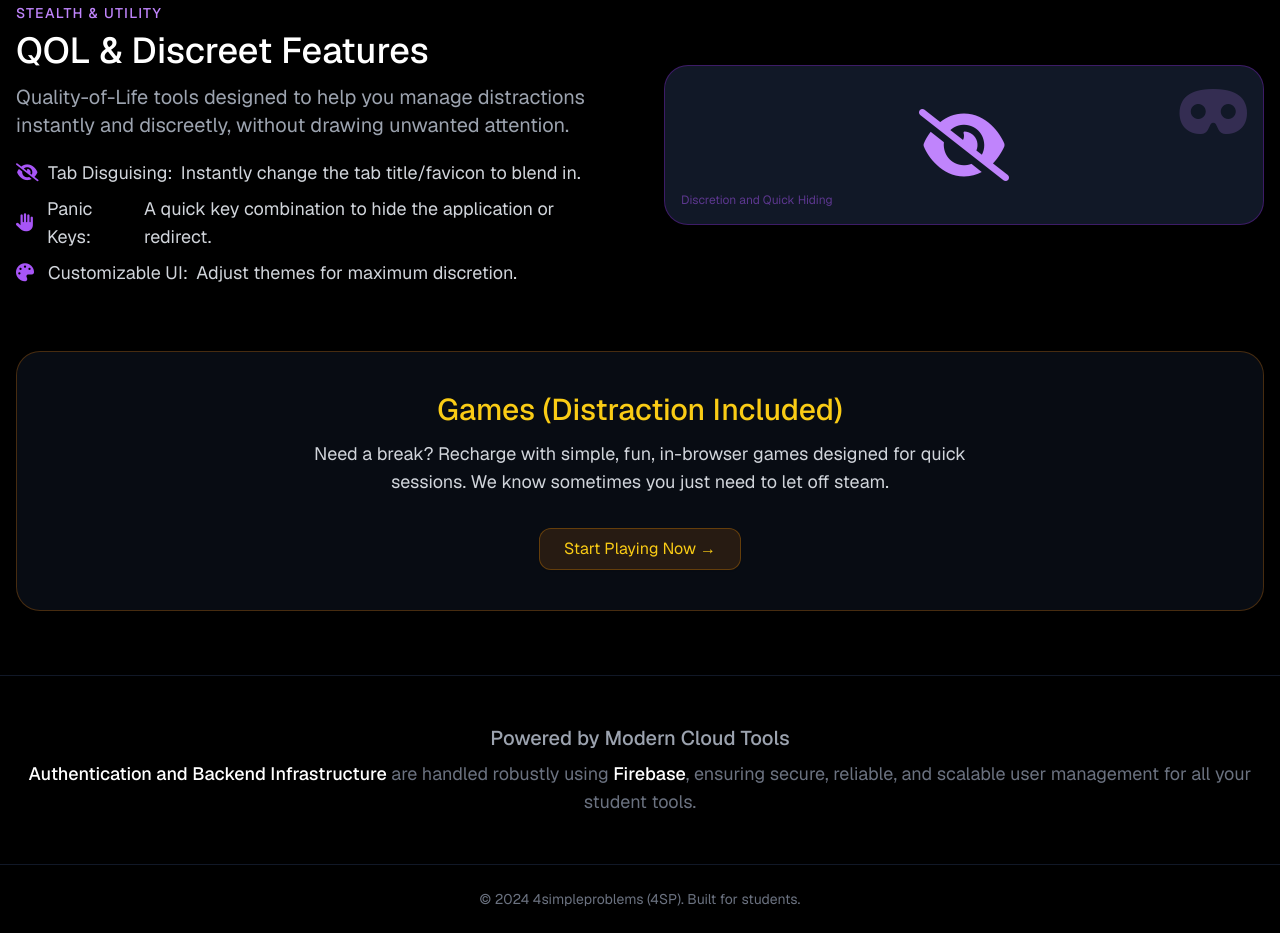
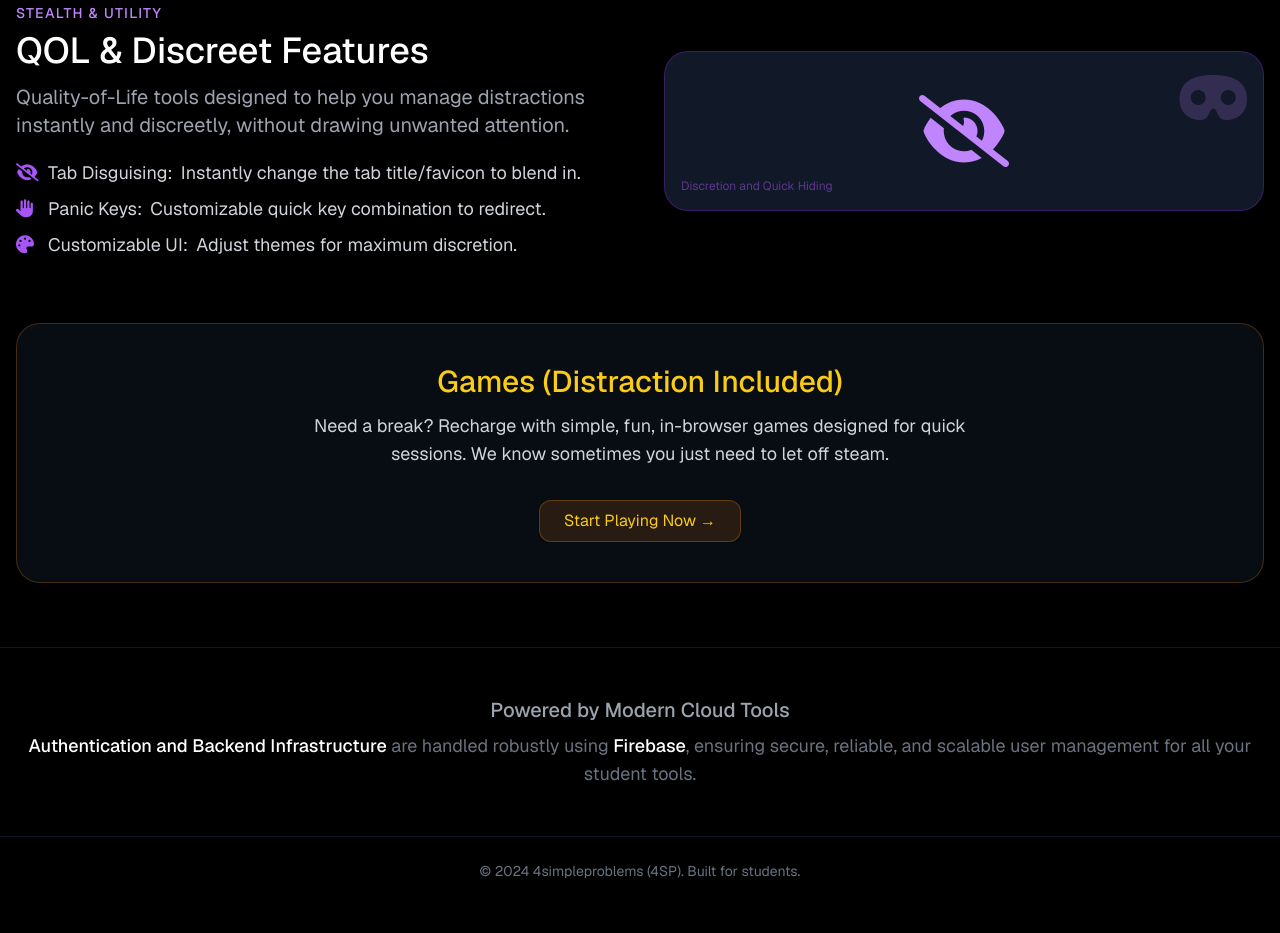
Before and after one commit to 4simpleproblems/Project_Zirconium, a plain HTML site: page index.html in a window 1280 px wide. Shown: the part 1301-2234 px from the top of the page. After the commit the page ends 2206 px from the top, so only its background shows below. Drawn offline with nearby package versions, Linux system fonts and the light colour scheme.

Commit message:
Update index.html

```diff
--- a/index.html
+++ b/index.html
@@ -192,7 +192,7 @@
                     </p>
                     <ul class="space-y-2 text-lg text-gray-300">
                         <li class="flex items-center"><i class="fas fa-eye-slash w-5 mr-3 text-purple-500"></i><span class="font-normal mr-2">Tab Disguising:</span>Instantly change the tab title/favicon to blend in.</li> <!-- Changed from font-medium (500) to font-normal (400) -->
-                        <li class="flex items-center"><i class="fas fa-hand-paper w-5 mr-3 text-purple-500"></i><span class="font-normal mr-2">Panic Keys:</span>A quick key combination to hide the application or redirect.</li> <!-- Changed from font-medium (500) to font-normal (400) -->
+                        <li class="flex items-center"><i class="fas fa-hand-paper w-5 mr-3 text-purple-500"></i><span class="font-normal mr-2">Panic Keys:</span>Customizable quick key combination to redirect.</li> <!-- Changed from font-medium (500) to font-normal (400) -->
                         <li class="flex items-center"><i class="fas fa-palette w-5 mr-3 text-purple-500"></i><span class="font-normal mr-2">Customizable UI:</span>Adjust themes for maximum discretion.</li> <!-- Changed from font-medium (500) to font-normal (400) -->
                     </ul>
                 </div>
```
